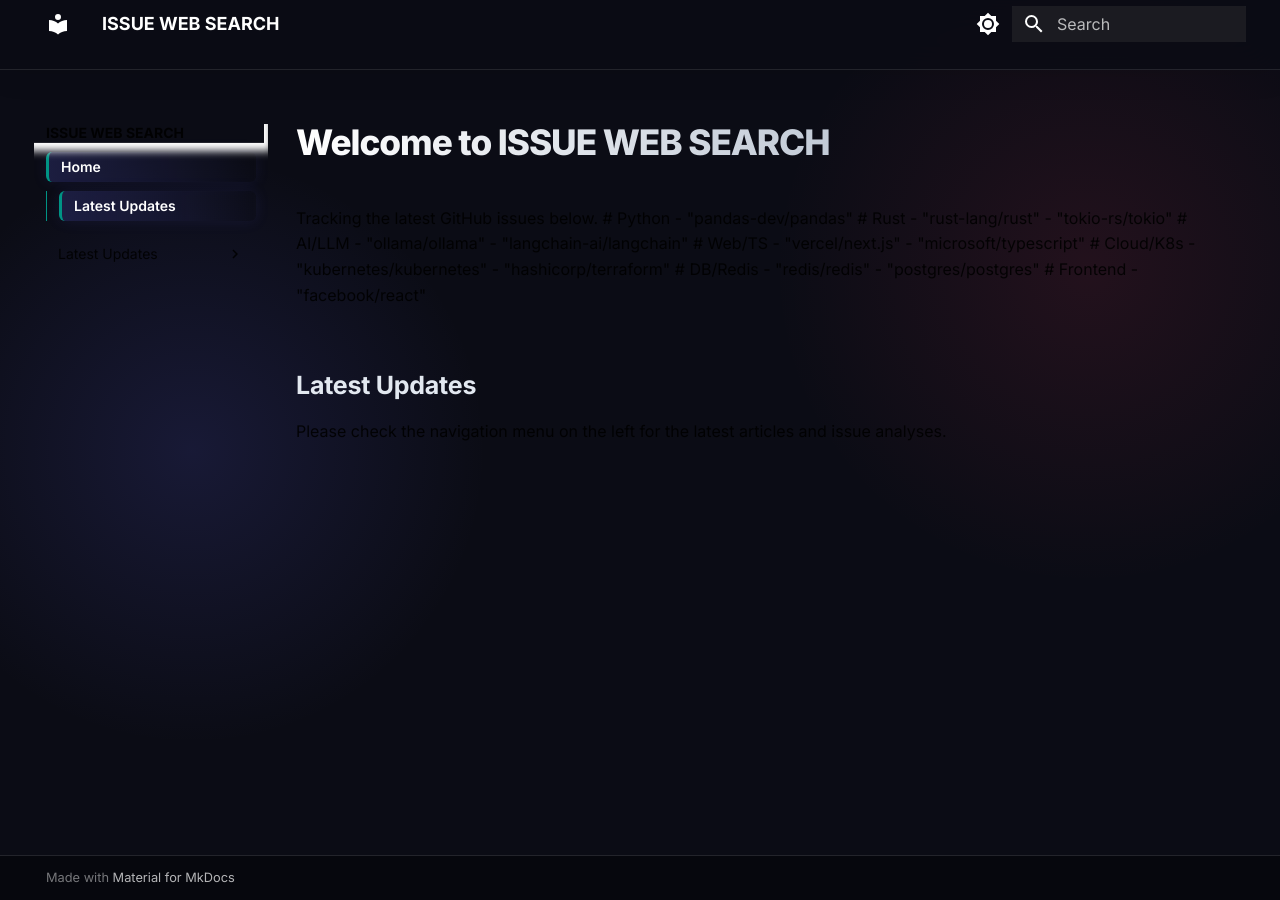
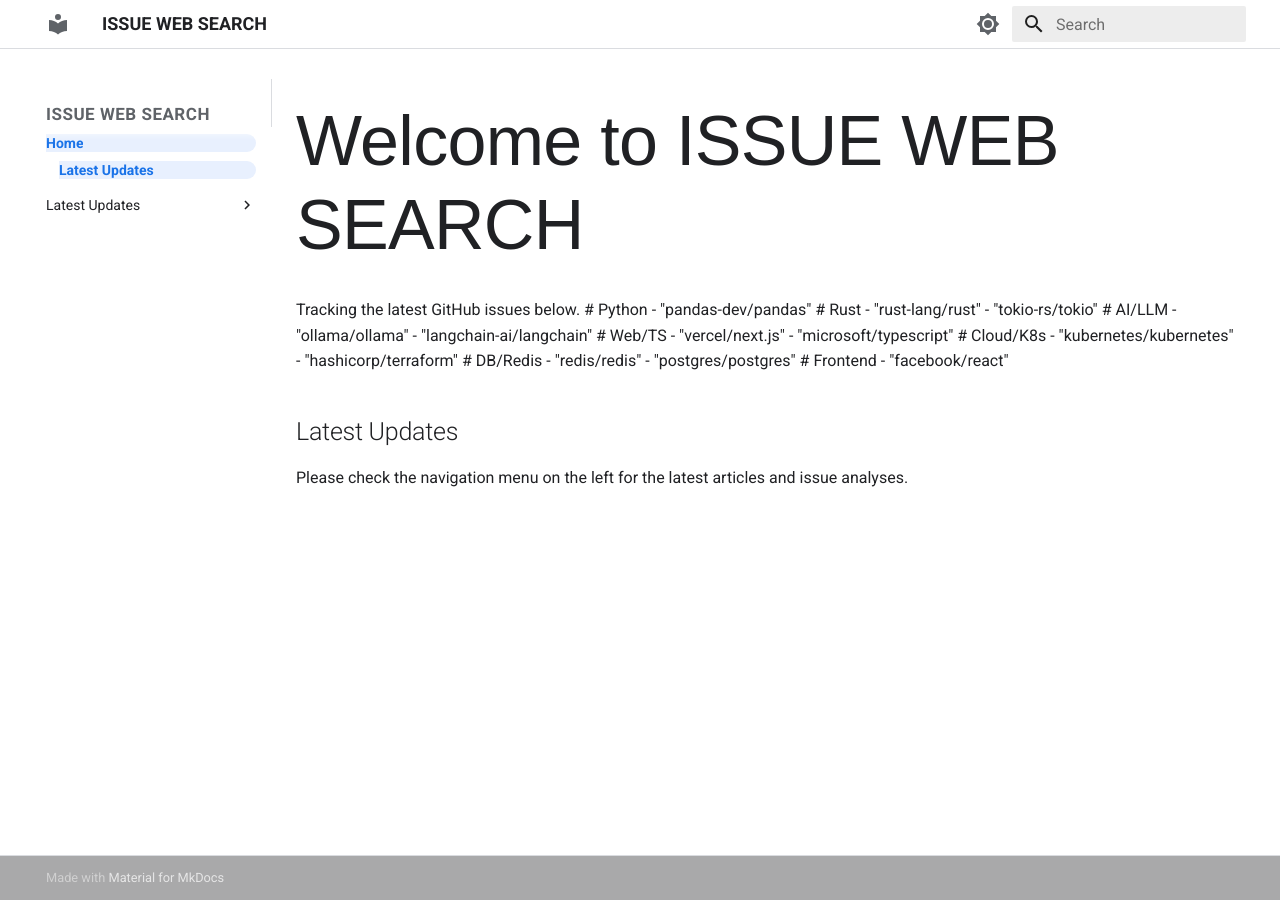
Before and after one commit to idmakers/automatic_A, an MkDocs documentation site: the page built from docs/index.md, in a window 1280 px wide. Built offline with MkDocs 1.6.1 and Material for MkDocs 9.7.7, drawn with Linux system fonts in a browser that asks for light colours; some web fonts are replaced.

Commit message:
feat(ui): redesign to match google research blog aesthetic (light theme, minimalist cards)

```diff
--- a/docs/stylesheets/extra.css
+++ b/docs/stylesheets/extra.css
@@ -1,193 +1,162 @@
-/* Global Variables & Imports */
-@import url('https://fonts.googleapis.com/css2?family=Inter:wght@300;400;500;600;700;800&family=JetBrains+Mono:wght@400;500&display=swap');
+/* Google Research Blog Replica CSS */
+@import url('https://fonts.googleapis.com/css2?family=Google+Sans+Text:wght@400;500;700&family=Roboto:wght@400;500;700&display=swap');
 
 :root {
-    /* Premium Dark Theme Palette - "Modern SaaS" */
-    --md-primary-fg-color: #6366f1;
-    /* Indigo-500 */
-    --md-primary-fg-color--light: #818cf8;
-    /* Indigo-400 */
-    --md-primary-fg-color--dark: #4f46e5;
-    /* Indigo-600 */
+    /* Google Design Tokens */
+    --bg-color: #ffffff;
+    --text-primary: #202124;
+    --text-secondary: #5f6368;
+    --google-blue: #1a73e8;
+    --border-color: #dadce0;
+    --hero-bg: #000000;
+    --hero-text: #ffffff;
 
-    --md-accent-fg-color: #f43f5e;
-    /* Rose-500 */
+    /* MkDocs Material Overrides */
+    --md-default-bg-color: var(--bg-color);
+    --md-default-fg-color: var(--text-primary);
+    --md-primary-fg-color: #ffffff;
+    /* Header bg */
+    --md-primary-fg-color--light: #f1f3f4;
+    --md-primary-fg-color--dark: #ffffff;
+    --md-accent-fg-color: var(--google-blue);
 
-    --bg-color: #0b0c15;
-    /* Deep Space */
-    --sidebar-bg: rgba(17, 24, 39, 0.7);
-    /* Translucent Panel */
-    --card-bg: #1e293b;
-    /* Slate-800 */
-
-    --glass-border: rgba(255, 255, 255, 0.1);
-    --glass-highlight: rgba(255, 255, 255, 0.05);
-    --glass-blur: 16px;
-
-    /* Typography */
-    --md-text-font: "Inter", sans-serif;
-    --md-code-font: "JetBrains Mono", monospace;
+    --md-text-font: "Google Sans Text", "Roboto", sans-serif;
+    --md-code-font: "Roboto Mono", monospace;
 }
 
-/* Base Body */
 body {
-    background-color: var(--bg-color);
-    background-image:
-        radial-gradient(circle at 15% 50%, rgba(99, 102, 241, 0.15), transparent 25%),
-        radial-gradient(circle at 85% 30%, rgba(244, 63, 94, 0.1), transparent 25%);
-    background-attachment: fixed;
+    font-family: var(--md-text-font);
+    color: var(--text-primary);
 }
 
-/* Header - Floating Glass */
+/* Header - Clean White */
 .md-header {
-    background: rgba(11, 12, 21, 0.85) !important;
-    backdrop-filter: blur(var(--glass-blur));
-    -webkit-backdrop-filter: blur(var(--glass-blur));
-    border-bottom: 1px solid var(--glass-border);
-    box-shadow: 0 4px 30px rgba(0, 0, 0, 0.1);
-    height: 3.5rem;
-    /* Slimmer header */
+    background-color: #ffffff !important;
+    color: var(--text-primary) !important;
+    border-bottom: 1px solid var(--border-color);
+    box-shadow: none !important;
 }
 
-/* Sidebar - Modern & Clean */
-.md-sidebar {
-    /* No background on container, styled interior */
+.md-header__button.md-logo img,
+.md-header__button.md-logo svg {
+    fill: var(--text-secondary);
+    /* Grey logo */
 }
 
-.md-nav--primary .md-nav__title {
-    background: transparent !important;
-    border-bottom: 1px solid var(--glass-border);
-    color: var(--md-default-fg-color);
-    font-weight: 700;
+.md-header__title {
+    color: var(--text-primary) !important;
+    font-weight: 500;
 }
 
-/* Navigation Items */
-.md-nav__item .md-nav__link {
-    border-radius: 6px;
-    padding: 6px 12px;
-    transition: all 0.2s cubic-bezier(0.4, 0, 0.2, 1);
+.md-header__option {
+    color: var(--text-secondary) !important;
 }
 
-.md-nav__item .md-nav__link:hover {
-    background-color: var(--glass-highlight);
-    color: #fff;
+/* Sidebar - Clean */
+.md-sidebar {
+    background-color: #ffffff;
+    border-right: 1px solid var(--border-color);
 }
 
-.md-nav__item .md-nav__link--active {
-    background: linear-gradient(90deg, rgba(99, 102, 241, 0.2) 0%, transparent 100%);
-    border-left: 3px solid var(--md-primary-fg-color);
-    color: #fff !important;
-    font-weight: 600;
-    box-shadow: 0 0 15px rgba(99, 102, 241, 0.1);
+.md-nav__title {
+    color: var(--text-secondary) !important;
+    font-size: 0.85rem;
+    text-transform: uppercase;
+    letter-spacing: 0.5px;
 }
 
-/* Code Blocks - "Mac Style" Window */
+.md-nav__link--active {
+    color: var(--google-blue) !important;
+    font-weight: 700;
+    background: #e8f0fe;
+    /* Light blue bg for active */
+    border-radius: 0 20px 20px 0;
+}
+
+/* Hero Section (Simulated with Admonition or Top Content) */
+/* We can style the first H1 to look like a hero title */
+.md-content h1:first-of-type {
+    font-family: "Google Sans Text", sans-serif;
+    font-size: 3.5rem;
+    font-weight: 400;
+    line-height: 1.2;
+    margin-bottom: 1.5rem;
+    color: var(--text-primary);
+    max-width: 800px;
+}
+
+/* Card Styling (If listing posts) or General Content */
+article {
+    max-width: 960px;
+    margin: 0 auto;
+}
+
+/* Typography */
+h1,
+h2,
+h3,
+h4,
+h5,
+h6 {
+    color: var(--text-primary);
+    font-weight: 400;
+    /* Google style is often lighter weights for headings */
+}
+
+a {
+    color: var(--google-blue);
+    text-decoration: none;
+}
+
+a:hover {
+    text-decoration: underline;
+}
+
+/* Code Blocks - Simple & Clean */
 .md-typeset pre {
-    background-color: #17171e !important;
-    /* Extremely dark slate */
-    border: 1px solid var(--glass-border);
-    border-radius: 12px;
-    box-shadow: 0 10px 30px rgba(0, 0, 0, 0.5);
-    margin-top: 1.5em;
-    padding-top: 2.5rem !important;
-    /* Space for dots */
-    position: relative;
-    overflow: hidden;
+    background-color: #f8f9fa !important;
+    border: 1px solid var(--border-color);
+    border-radius: 8px;
+    box-shadow: none;
+    color: var(--text-primary);
 }
 
 .md-typeset pre>code {
+    background-color: transparent !important;
     font-family: var(--md-code-font);
-    font-size: 0.9em;
 }
 
-/* The Mac Dots */
-.md-typeset pre::before {
-    content: "";
-    position: absolute;
-    top: 14px;
-    left: 16px;
-    width: 10px;
-    height: 10px;
-    border-radius: 50%;
-    background-color: #ff5f56;
-    /* Red */
-    box-shadow:
-        18px 0 0 #ffbd2e,
-        /* Yellow */
-        36px 0 0 #27c93f;
-    /* Green */
-}
-
-/* Copy Button Styling */
-.md-clipboard {
-    top: 0.75rem;
-    right: 0.75rem;
-    color: rgba(255, 255, 255, 0.4);
-    transition: color 0.2s;
-}
-
-.md-clipboard:hover {
-    color: #fff;
-}
-
-/* Admonitions - Soft & Modern */
+/* Admonitions - Google Style */
 .md-typeset .admonition {
-    border: 1px solid var(--glass-border) !important;
-    border-left-width: 4px !important;
+    border: 1px solid var(--border-color) !important;
+    border-left-width: 0 !important;
+    /* No left border usually */
     border-radius: 8px;
-    background-color: rgba(30, 41, 59, 0.3) !important;
+    background-color: #f1f3f4 !important;
+    /* Grey background */
     box-shadow: none;
 }
 
 .md-typeset .admonition__title {
-    background: transparent !important;
+    background-color: transparent !important;
     border-bottom: none !important;
-    font-weight: 700;
-    padding-left: 1rem;
-    position: relative;
+    color: var(--text-primary) !important;
+    font-weight: 500;
 }
 
-/* Typography Enhancements */
-.md-typeset h1 {
-    font-size: 2.2em;
-    font-weight: 800;
-    letter-spacing: -0.03em;
-    background: linear-gradient(to right, #fff, #94a3b8);
-    -webkit-background-clip: text;
-    -webkit-text-fill-color: transparent;
-    margin-bottom: 2rem;
+/* Tags */
+.md-typeset .md-tag {
+    background-color: #f1f3f4;
+    color: var(--text-secondary);
+    border-radius: 4px;
+    font-size: 0.75rem;
+    font-weight: 500;
+    padding: 4px 8px;
 }
 
-.md-typeset h2 {
-    font-weight: 700;
-    margin-top: 3rem;
-    color: #e2e8f0;
+/* Footer */
+footer {
+    background-color: #f8f9fa !important;
+    border-top: 1px solid var(--border-color);
+    color: var(--text-secondary);
 }
-
-.md-typeset a {
-    color: var(--md-primary-fg-color--light);
-    text-decoration: none;
-    border-bottom: 1px solid transparent;
-    transition: border-color 0.2s;
-}
-
-.md-typeset a:hover {
-    border-bottom-color: var(--md-primary-fg-color--light);
-}
-
-/* Footer & Search */
-footer {
-    background: rgba(11, 12, 21, 0.8) !important;
-    border-top: 1px solid var(--glass-border);
-}
-
-.md-search__input {
-    background-color: rgba(255, 255, 255, 0.08) !important;
-    border: 1px solid transparent;
-    transition: all 0.2s;
-}
-
-.md-search__input:focus {
-    background-color: rgba(255, 255, 255, 0.12) !important;
-    border-color: var(--md-primary-fg-color);
-}
--- a/mkdocs.yml
+++ b/mkdocs.yml
@@ -18,20 +18,21 @@ theme:
     - content.code.annotate
     # - navigation.instant # Optional for SPA-like feel, can conflict with scripts
   palette:
-  - media: '(prefers-color-scheme: dark)'
-    scheme: slate
-    primary: teal
-    accent: purple
-    toggle:
-      icon: material/brightness-4
-      name: Switch to light mode
-  - media: '(prefers-color-scheme: light)'
-    scheme: default
-    primary: teal
-    accent: purple
-    toggle:
-      icon: material/brightness-7
-      name: Switch to dark mode
+    # Google Research Style (Light Minimalist)
+    - media: "(prefers-color-scheme: light)"
+      scheme: default
+      primary: white
+      accent: blue
+      toggle:
+        icon: material/brightness-7
+        name: Switch to dark mode
+    - media: "(prefers-color-scheme: dark)"
+      scheme: slate
+      primary: black
+      accent: blue
+      toggle:
+        icon: material/brightness-4
+        name: Switch to light mode
   font:
     text: Roboto
     code: Roboto Mono
```
